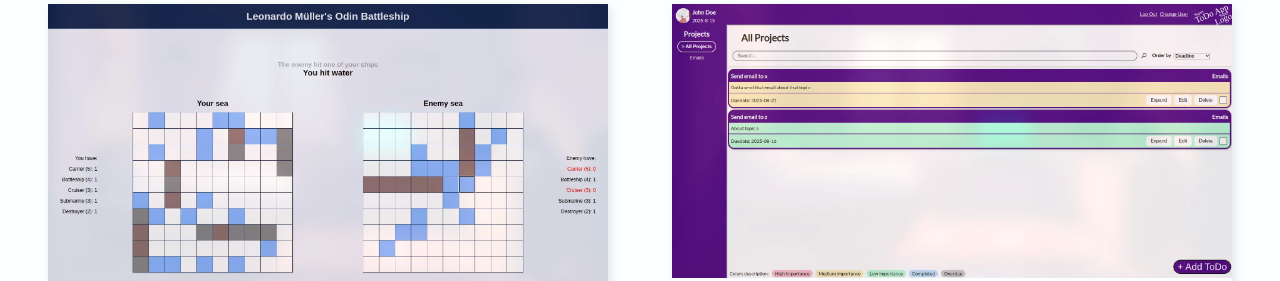
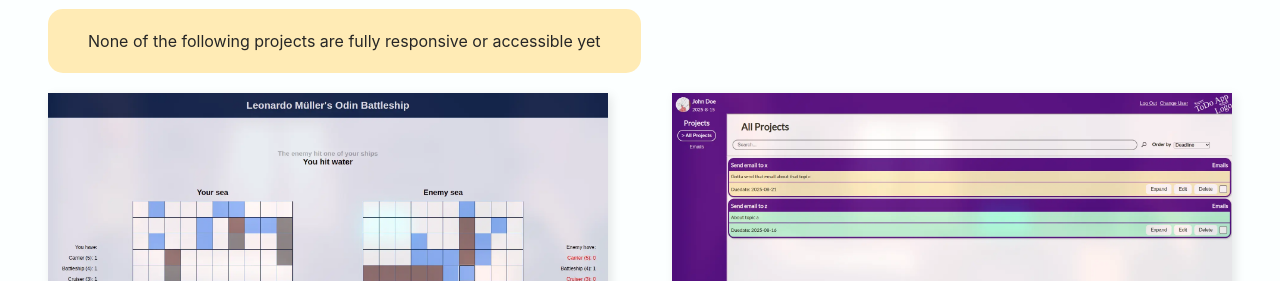
Before and after one commit to Lemuller04/odin-homepage, a website built with webpack: page src/template.html in a window 1280 px wide. Shown: the part 612-893 px from the top of the page. Built offline with nearby package versions, Linux system fonts and the light colour scheme; a web font is replaced by a local one.

Commit message:
feat: add warning text

```diff
--- a/src/styles.css
+++ b/src/styles.css
@@ -2,6 +2,7 @@
   --about-background: #7d4c4b;
   --dark-font: #262626;
   --light-font: #fcffff;
+  --warning-background: #ffebb5;
 }
 
 *,
@@ -161,6 +162,14 @@
   background-color: rgba(0, 0, 0, 0.1);
 }
 
+.warning {
+  background-color: var(--warning-background);
+  padding: 20px 40px;
+  border-radius: 15px;
+  width: fit-content;
+  margin: 20px 0;
+}
+
 @media (max-width: 1400px) {
   .projects {
     grid-template: auto / 1fr 1fr;
--- a/src/template.html
+++ b/src/template.html
@@ -42,6 +42,7 @@
 
   <section class="projects-section">
     <h2>My Work</h2>
+    <p class="warning">None of the following projects are fully responsive or accessible yet</p>
     <div class="projects"></div>
   </section>
 
```
